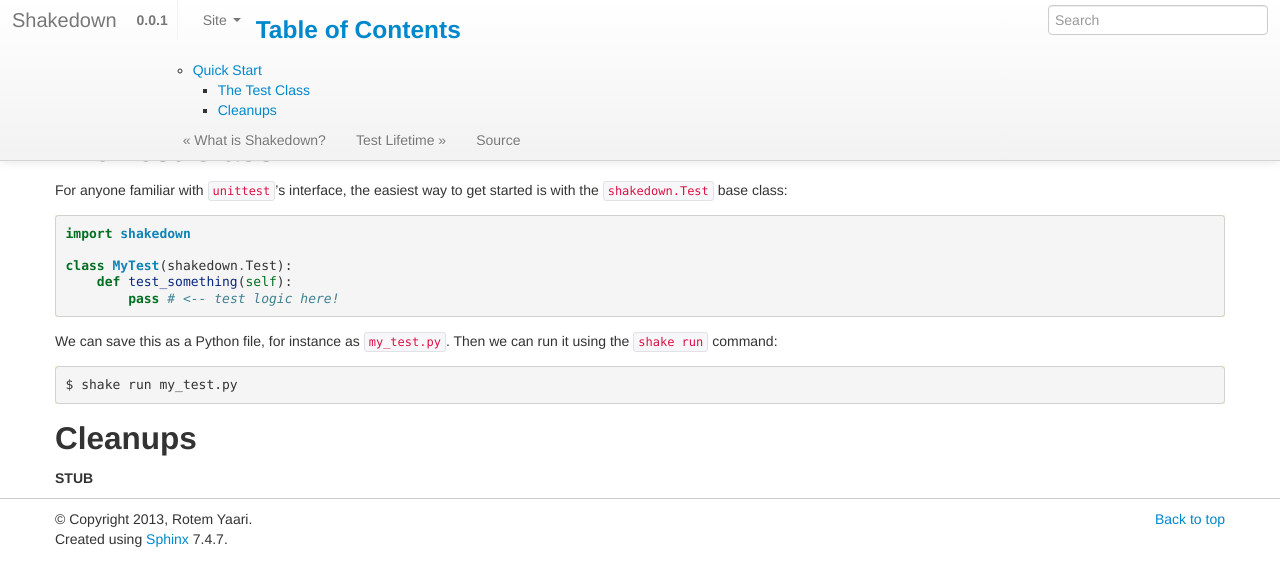
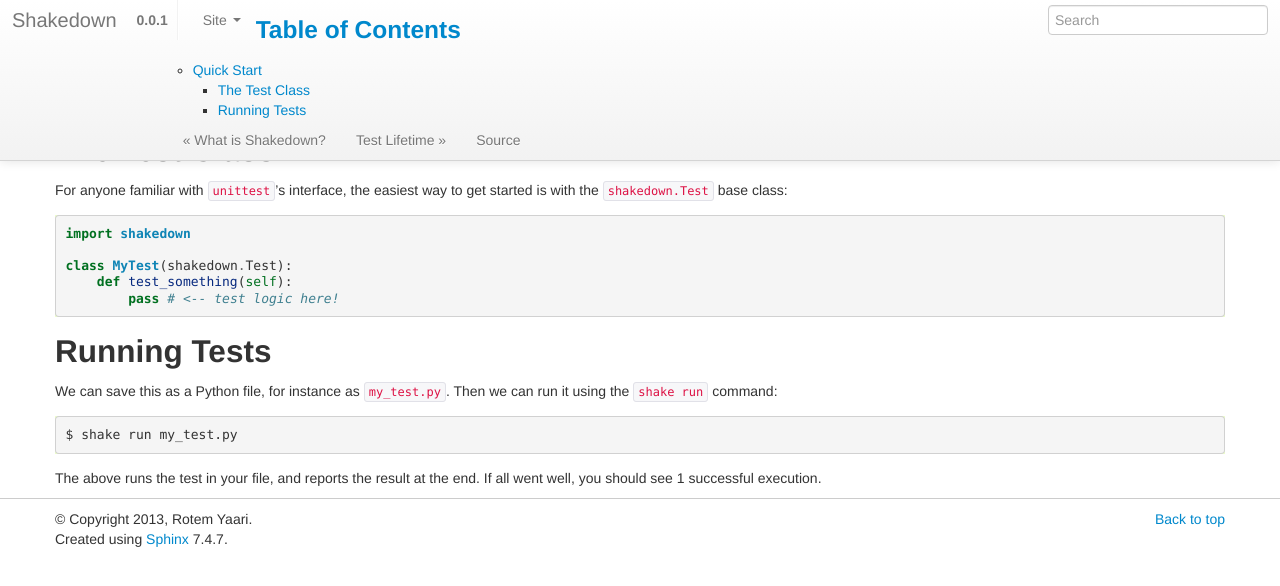
Before and after one commit to getslash/slash, a Sphinx documentation site: the page built from doc/tutorial.rst, in a window 1280 px wide. Shown: the top 586 px of the page. Built offline with Sphinx 7.4.7, drawn with Linux system fonts in a browser that asks for light colours; pages that are not in the unit, such as notebooks, are missing from menus.

Commit message:
Documentation fixups

```diff
--- a/doc/assertions.rst
+++ b/doc/assertions.rst
@@ -1,3 +1,5 @@
+.. _assertions:
+
 Assertions
 ==========
 
--- a/doc/index.rst
+++ b/doc/index.rst
@@ -24,6 +24,7 @@
    test_lifetime
    assertions
    configuration
+   exceptions
    development
 
 
--- a/doc/tutorial.rst
+++ b/doc/tutorial.rst
@@ -14,11 +14,11 @@
         def test_something(self):
             pass # <-- test logic here!
 
+Running Tests
+-------------
+
 We can save this as a Python file, for instance as ``my_test.py``. Then we can run it using the ``shake run`` command::
 
     $ shake run my_test.py
 
-Cleanups
---------
-
-**STUB**
+The above runs the test in your file, and reports the result at the end. If all went well, you should see 1 successful execution.
```
Also changed, not shown: doc/test_lifetime.rst (+11 -0 lines).
